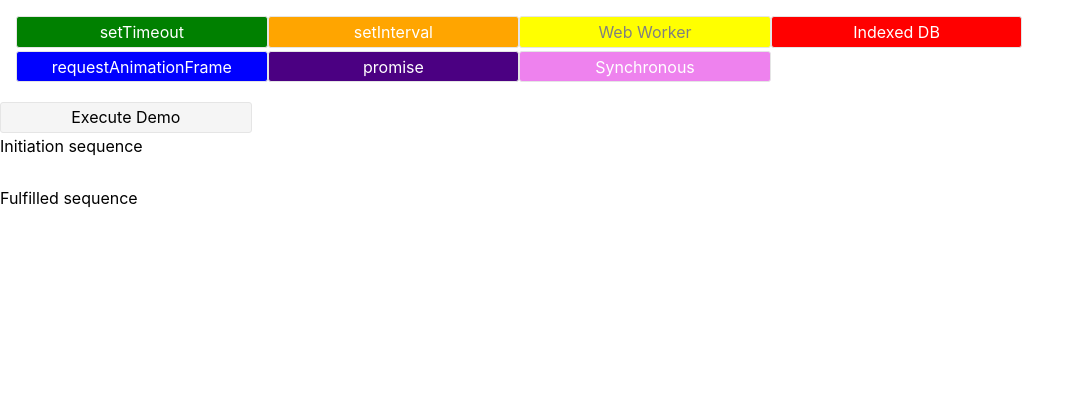
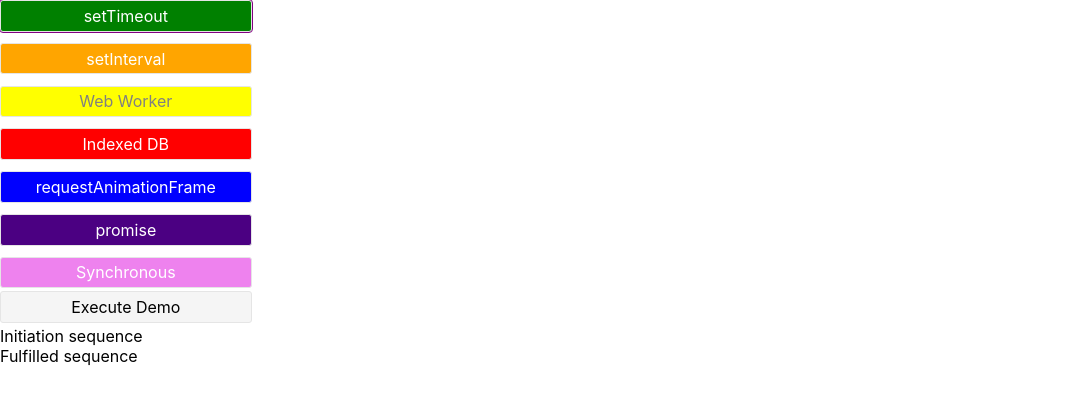
Before and after one commit to htarasenko/browser-apis, a React (Create React App) app: page / in a window 1280 px wide. Shown: the top 400 px of the page, without its empty margins (0-1085 px from the left). Built offline with nearby package versions, Linux system fonts and the light colour scheme.

Commit message:
feat: add css layout

```diff
--- a/src/App.css
+++ b/src/App.css
@@ -1,5 +1,10 @@
 .box{
-  padding: 1em;
+  width: 100%;
+  display: grid;
+  grid-template-rows: repeat(auto-fill, 1fr);
+  grid-template-columns: 50%;
+  gap: 8px;
+  align-content: space-around;
 }
 
 .api-box{
```
